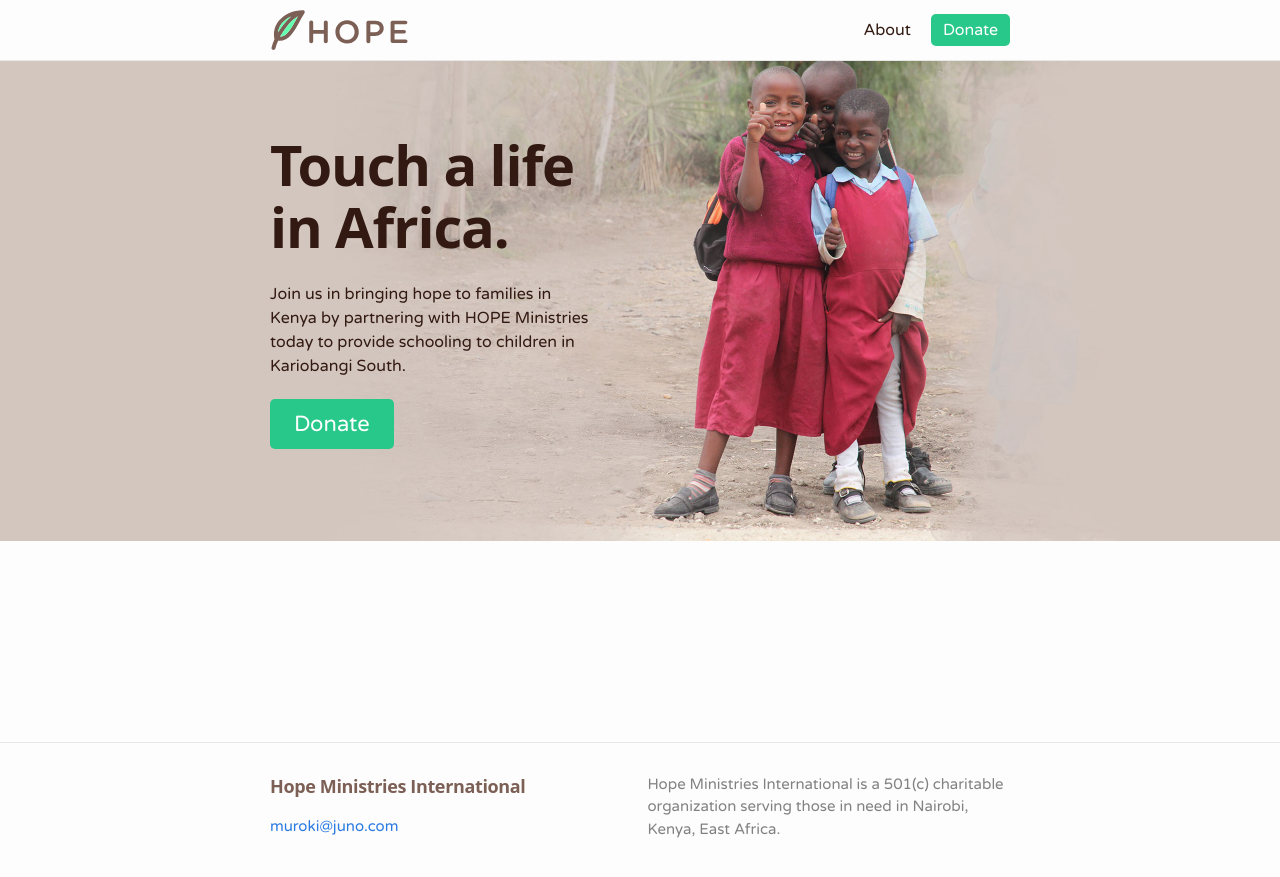
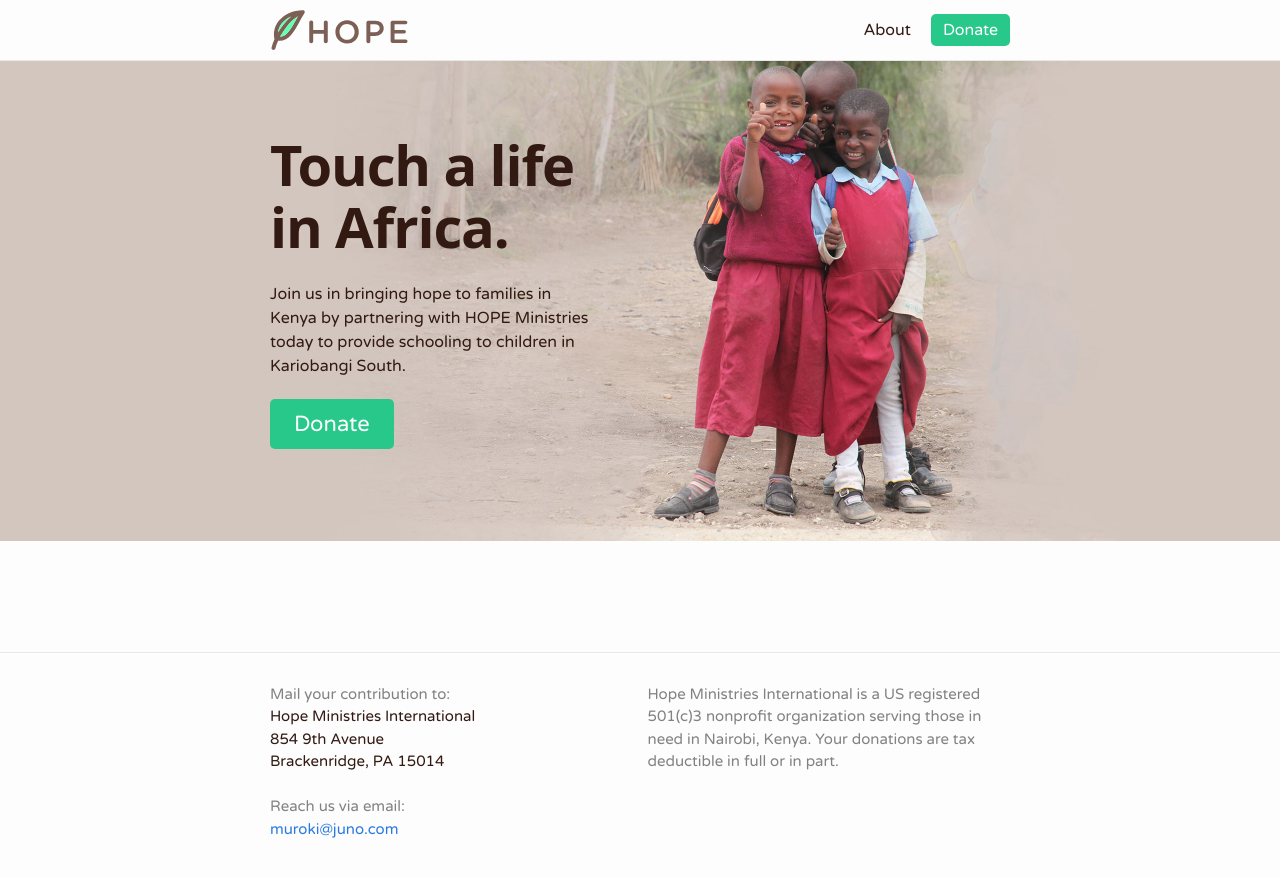
Before and after one commit to hmiafrica/hmiafrica.github.io, a Jekyll site: the page built from index.md, in a window 1280 px wide. Shown: the top 877 px of the page. Built offline with Jekyll 4.4.1, drawn with Linux system fonts in a browser that asks for light colours.

Commit message:
work on footer

```diff
--- a/_includes/footer.html
+++ b/_includes/footer.html
@@ -5,16 +5,22 @@
 
     <div class="footer-col-wrapper">
       <div class="footer-col one-half">
-      <h2 class="footer-heading">{{ site.title | escape }}</h2>
+      <!--h2 class="footer-heading">Hope Ministries International</h2-->
         <ul class="contact-list">
-            {%- if site.email -%}
-            <li><a class="u-email" href="mailto:{{ site.email }}">{{ site.email }}</a></li>
-            {%- endif -%}
+          <li>Mail your contribution to:</li>
+          <li class="footer-address">Hope Ministries International</li>
+          <li class="footer-address">854 9th Avenue</li>
+          <li class="footer-address">Brackenridge, PA 15014</li>
+          <li><br></li>
+          <li>Reach us via email:</li>
+          <li>
+            {%- if site.email -%} <a class="u-email" href="mailto:{{ site.email }}">{{ site.email }}</a>{%- endif -%}
+          </li>
         </ul>
       </div>
 
       <div class="footer-col one-half">
-        <p>{{- site.description | escape -}}</p>
+        <p>Hope Ministries International is a US registered 501(c)3 nonprofit organization serving those in need in Nairobi, Kenya. Your donations are tax deductible in full or in part.</p>
       </div>
     </div>
 
--- a/_sass/minima/_hope-site-styles.scss
+++ b/_sass/minima/_hope-site-styles.scss
@@ -63,3 +63,9 @@ h1, h2, h3, h4, h5, h6 {
     margin-bottom: 30px;
   }
 }
+
+// footer
+
+ .footer-address {
+   color: $brown-drk;
+ }
```
